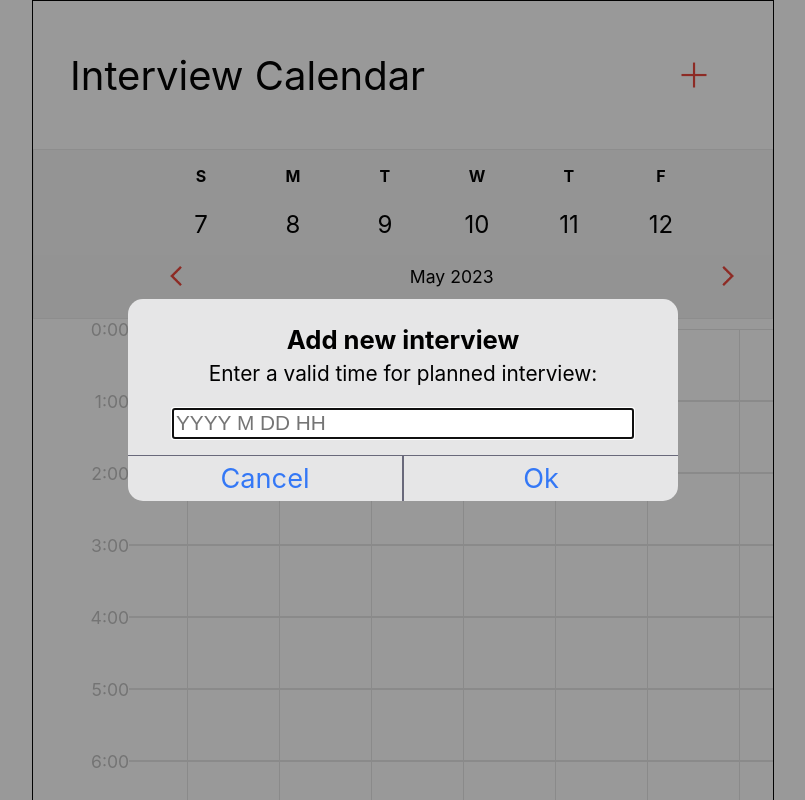
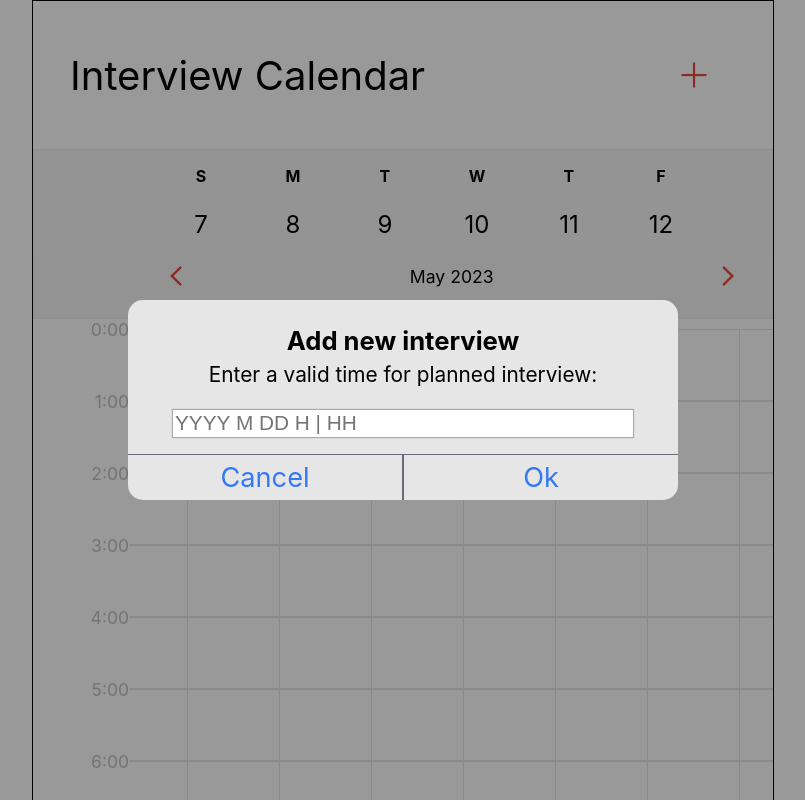
Before and after one commit to Suselfluf/react-calendar, a React (Create React App) app: page / in a window 1280 px wide. Both pictures are taken after a click on the picture 860 px from the left and 75 px from the top of the page. Shown: the top 800 px of the page, without its empty margins (237-1042 px from the left). Built offline with nearby package versions, Linux system fonts and the light colour scheme.

Commit message:
Functional requirements are satisfied

```diff
--- a/src/components/Pop-ups/PopUp_reservations.jsx
+++ b/src/components/Pop-ups/PopUp_reservations.jsx
@@ -6,6 +6,8 @@ import { has_duplicates } from "../../redux/models/reservations/reservationSlice
 export default function PopUp_reservations(props) {
   const dispatch = useDispatch();
   const [date_value, set_date_value] = useState(null);
+  const [is_error, set_is_error] = useState(false);
+
   const reservations = useSelector(
     (state) => state.reservationSlice.reservations
   );
@@ -14,10 +16,19 @@ export default function PopUp_reservations(props) {
     const result = event.target.value.replace(/[^0-9+" "]/gi, "");
     set_date_value(result);
   };
+  useEffect(() => {
+    // const timerId = setInterval(set_is_error(false), 5000);
+    const sleep = (ms) => new Promise((r) => setTimeout(r, ms));
+
+    return () => {
+      console.log();
+      // clearInterval(timerId);
+      sleep(5000).then(() => set_is_error(false));
+    };
+  }, [is_error]);
 
   const handleKeyEvent = (key) => {
     key.code === "Enter" && handleSubmitForm();
-    console.log(key);
     key.code === "Escape" && props.handlePopUpClose();
   };
 
@@ -27,7 +38,7 @@ export default function PopUp_reservations(props) {
     let val = has_duplicates(reservations, formated_date);
 
     if (!val) {
-      console.log("already has"); // create validation
+      set_is_error(true); // validation has shown
     } else {
       let payload = dispatch(add_reservation(formated_date));
       props.handlePopUpSubmit(payload.payload);
@@ -45,15 +56,22 @@ export default function PopUp_reservations(props) {
             Enter a valid time for planned interview:
           </styled.PopUpContentSubHeaderP>
           <styled.PopUpContentInputForm
-            // type="number"
-            placeholder="YYYY M DD HH"
+            placeholder="YYYY M DD H | HH"
             value={date_value}
             onChange={handleInputChange}
             onKeyDown={(key) => handleKeyEvent(key)}
             autoFocus
           />
+          {is_error && (
+            <styled.PopUpValidationMessageP>
+              You do have an interview on this date already
+            </styled.PopUpValidationMessageP>
+          )}
           <styled.PopUpContentButtonsDiv>
-            <styled.PopUpContentButtons position={"right"}>
+            <styled.PopUpContentButtons
+              position={"right"}
+              onClick={props.handlePopUpClose}
+            >
               Cancel
             </styled.PopUpContentButtons>
             <styled.PopUpContentButtons
--- a/src/pages/CalendarPage.jsx
+++ b/src/pages/CalendarPage.jsx
@@ -141,7 +141,6 @@ export default function CalendarPage(props) {
   };
 
   const navigateToToday = () => {
-    // console.log(timer);
     setDate(timer);
     reservations.forEach((value) => {
       let prev_res_el = document.getElementById(value);
@@ -149,6 +148,8 @@ export default function CalendarPage(props) {
         removeStyle(prev_res_el.style);
       }
     });
+
+    update_styling();
   };
 
   const getDaysInAmonth = (currentDate) => {
@@ -188,23 +189,29 @@ export default function CalendarPage(props) {
     hr.current.style.top = `${calculatedMargin}px`;
   };
 
-  const handleMonthChange = (prevDate, sign) => {
-    // Prevmonth conditional styling remooval
+  const update_styling = () => {
     let prev_date = document.getElementById(
       // Get the previous date
       `${chosen_days[
         chosen_days.length - 1
       ].getFullYear()} ${chosen_days[0].getMonth()} ${chosen_days[0].getDate()}`
     );
+
     if (prev_date != null) {
       removeStyle(prev_date.style);
     }
+
     reservations.forEach((value) => {
       let prev_res_el = document.getElementById(value);
       if (prev_res_el != null) {
         removeStyle(prev_res_el.style);
       }
     });
+  };
+
+  const handleMonthChange = (prevDate, sign) => {
+    // Prevmonth conditional styling remooval
+    update_styling();
 
     month === 0
       ? setDate(
@@ -224,7 +231,6 @@ export default function CalendarPage(props) {
   };
 
   const handleDayTimeChoose = (elem, value) => {
-    // console.log(elem.target.style.backgroundColor);
     if (elem.target.style.backgroundColor) {
       elem.target.style.backgroundColor = "#B4B7FA";
       set_is_time_active(true);
@@ -237,6 +243,7 @@ export default function CalendarPage(props) {
   const removeActiveTime = () => {
     document.getElementById(active_time).style.backgroundColor = null;
     dispatch(remove_reservation(active_time));
+    set_is_time_active(!_is_time_active);
   };
 
   const handlePopUpSubmit = (new_event) => {
--- a/src/styles/calendar.styled.js
+++ b/src/styles/calendar.styled.js
@@ -224,7 +224,6 @@ export const SliderDatesP = styled.p`
     margin: 0;
     height: 25px;
   }
-  // background-color: ${(props) => (props.active ? "red" : "#f6f6f6;")};
 `;
 
 export const TimePickerCell = styled.p`
@@ -332,7 +331,16 @@ export const PopUpContentInputForm = styled.input`
   caret-color: #3478f6;
   height: 25px;
   font-size: 1.3rem;
+  font-weight: semi-bold;
   color: #3478f6;
+  border: 1px solid #aaaaae;
+  box-shadow: 0 0 1px #aaaaae;
+  &:focus {
+    outline: none;
+    border: 1px solid #aaaaae;
+    box-shadow: 0 0 1px #aaaaae;
+    // box-shadow: 0px 0px 2px red;
+  }
 `;
 
 export const PopUpContentButtonsDiv = styled.div`
@@ -352,3 +360,9 @@ export const PopUpContentButtons = styled.div`
     font-size: 1.7rem;
   }
 `;
+
+export const PopUpValidationMessageP = styled.p`
+  margin: 1% 0 1% 0;
+  font-size: 1rem;
+  color: #eb473d;
+`;
```
